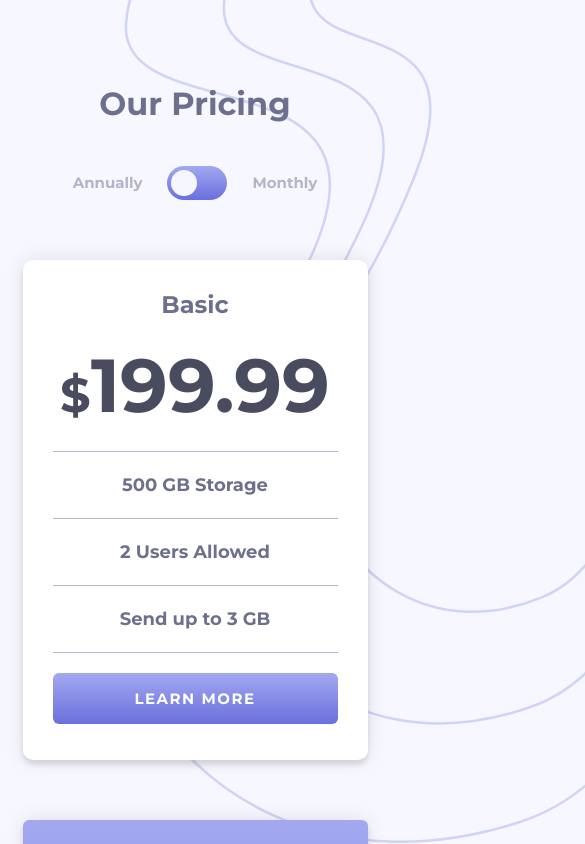
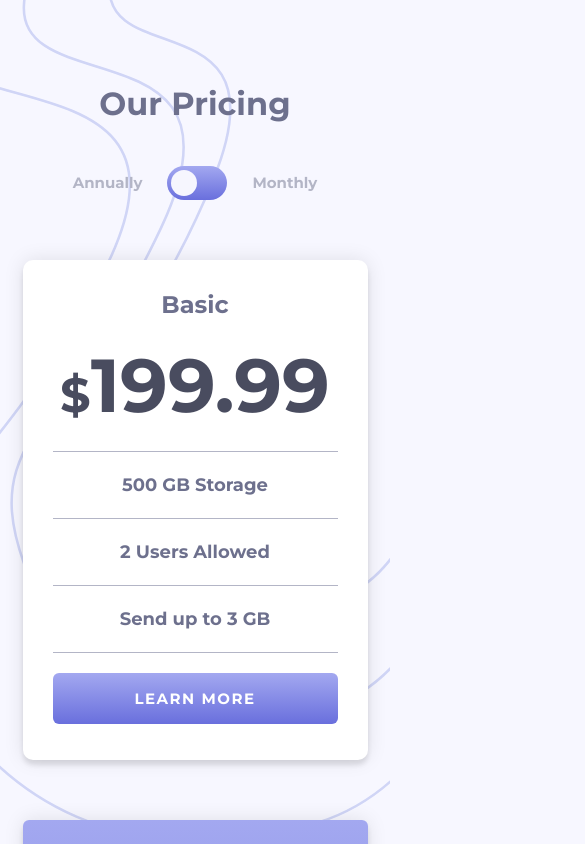
Before and after one commit to CipiVlad/pricing_components, a React (Vite) app: page / in a window 390 px wide. Shown: the top 844 px of the page, 585 px wide, since content can reach past the window. Built offline with nearby package versions, Linux system fonts and the light colour scheme.

Commit message:
style mobile alm done, svg postion off

```diff
--- a/src/components/BackgroundTopSvg.tsx
+++ b/src/components/BackgroundTopSvg.tsx
@@ -1,4 +1,4 @@
-import TogglePrice from "./TogglePrice"
+import '../scss/App.scss'
 import bgTop from '../assets/images/bg-top.svg'
 
 const BackgroundTopSvg = () => {
--- a/src/components/PriceCard.tsx
+++ b/src/components/PriceCard.tsx
@@ -6,8 +6,10 @@ type ToggleProps = {
 }
 
 const PriceCard = (props: PricingModel & ToggleProps) => {
+
+
     return (
-        <div className="price_card_container">
+        <div className="price_card_container ">
             <h2>{props.mode}</h2>
             <p><span>$</span>{props.toggle ? props.monthly : props.yearly}</p>
             <div className="price_description">
--- a/src/scss/App.scss
+++ b/src/scss/App.scss
@@ -15,14 +15,12 @@
 
 @media screen and (max-width:$mobile-width) {
     .App {
-        height: 100vh;
-
-        // background svg
-        .bg_Top {
+        img {
             position: absolute;
+            z-index: -1;
+            height: 100vh;
             top: 0;
-            right: -200px;
-            z-index: -1;
+            right: 0;
         }
     }
 
--- a/src/scss/index.scss
+++ b/src/scss/index.scss
@@ -7,7 +7,6 @@
     font-family: $font-family;
     font-size: $font-size;
     font-weight: $font-weight;
-    max-width: $desktop-width;
 }
 
 
```
